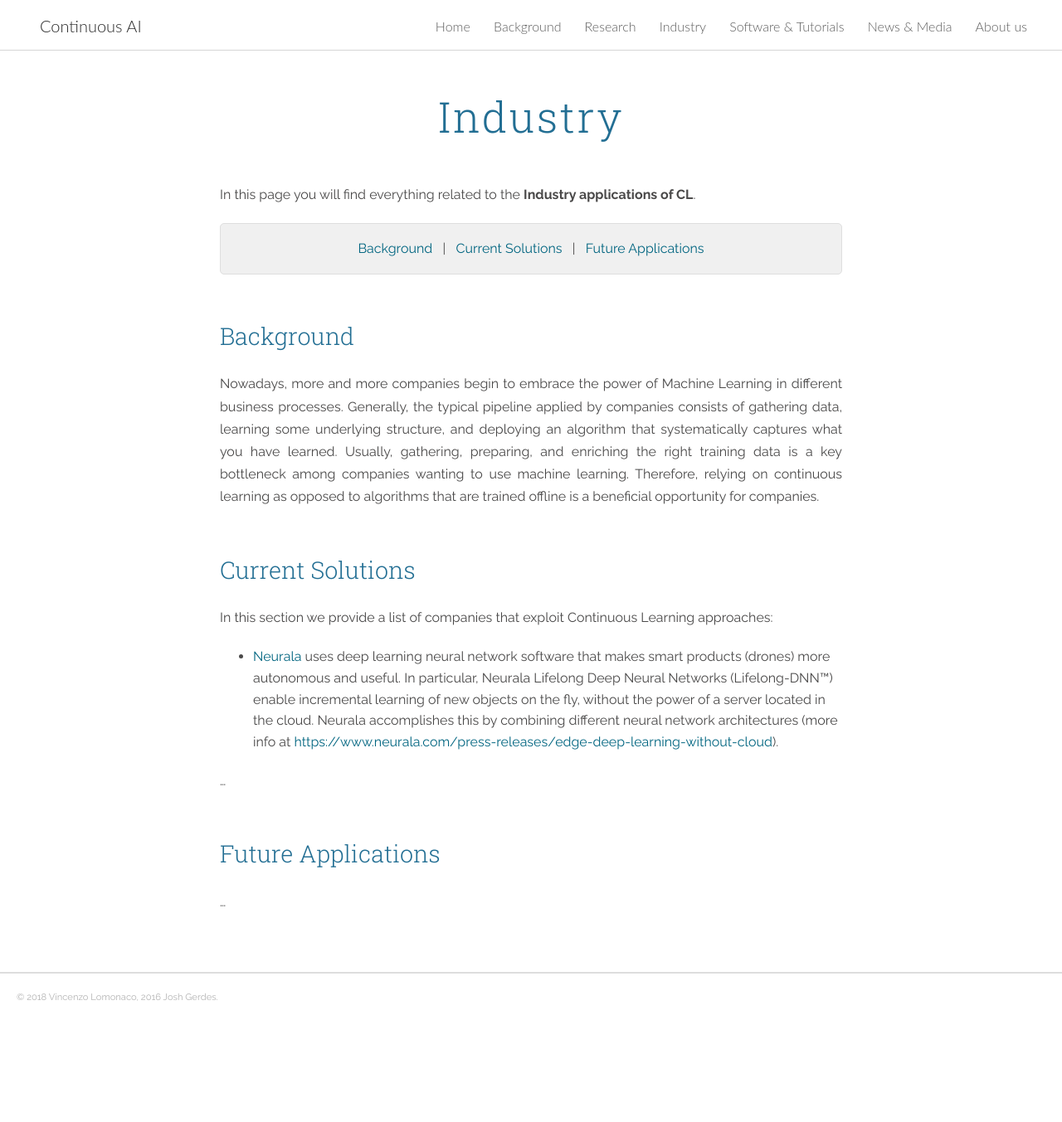
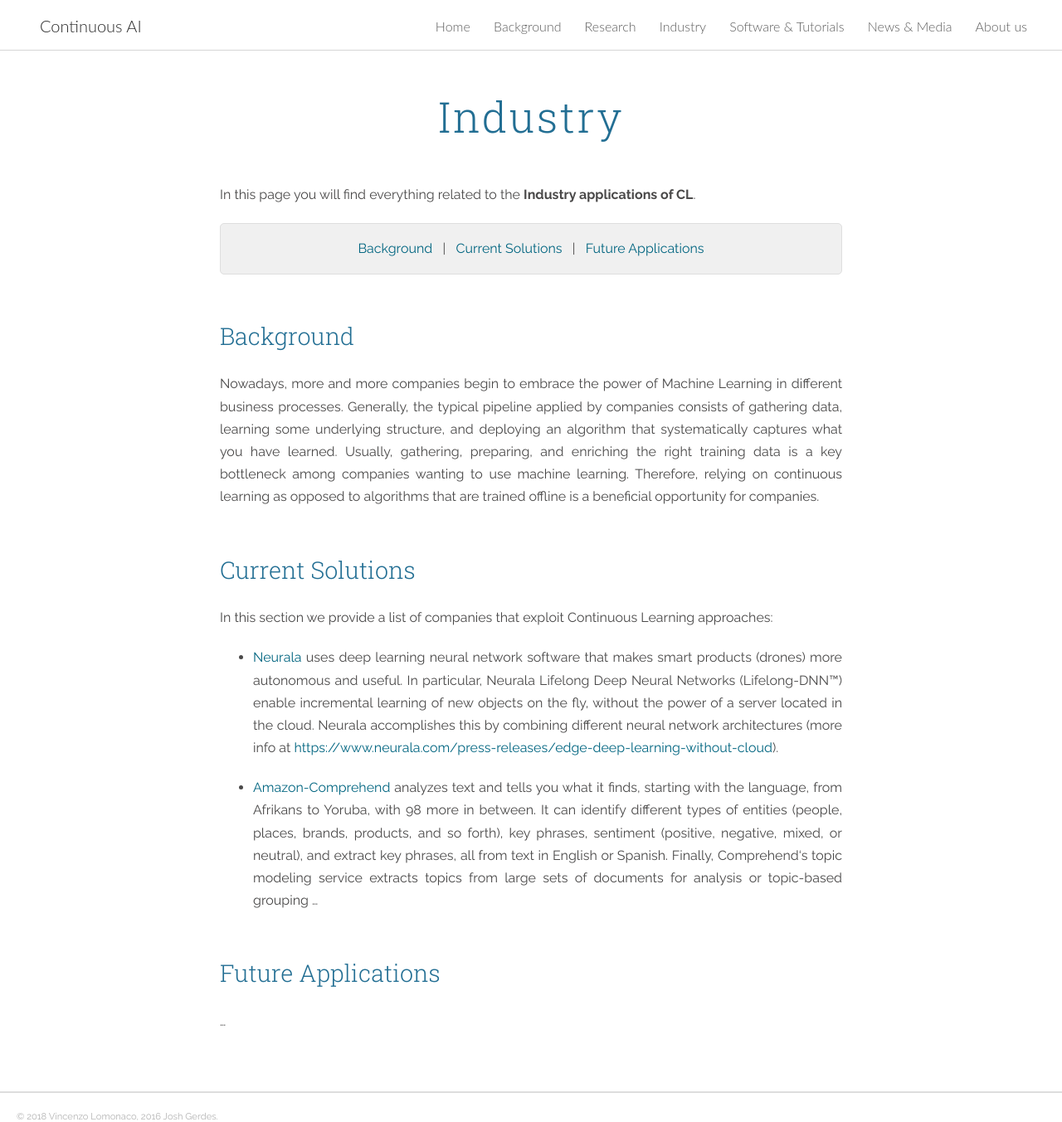
Before and after one commit to giparisi/website, a Jekyll site: the page built from industry.md, in a window 1280 px wide and 1353 px high. Shown: the whole window at 83% size. Built offline with Jekyll 4.4.1, drawn with Linux system fonts in a browser that asks for light colours; nearby versions of some CDN libraries.

Commit message:
added amazon

```diff
--- a/industry.md
+++ b/industry.md
@@ -21,6 +21,7 @@ In this section we provide a list of companies that exploit Continuous Learning
 
 - [Neurala][neurala] uses deep learning neural network software that makes smart products (drones) more autonomous and useful. In particular, Neurala Lifelong Deep Neural Networks (Lifelong-DNN™) enable incremental learning of new objects on the fly, without the power of a server located in the cloud. Neurala accomplishes this by combining different neural network architectures (more info at [https://www.neurala.com/press-releases/edge-deep-learning-without-cloud][neurala-lifelong]).
 
+-  [Amazon-Comprehend][Amazon-Comprehend] analyzes text and tells you what it finds, starting with the language, from Afrikans to Yoruba, with 98 more in between. It can identify different types of entities (people, places, brands, products, and so forth), key phrases, sentiment (positive, negative, mixed, or neutral), and extract key phrases, all from text in English or Spanish. Finally, Comprehend‘s topic modeling service extracts topics from large sets of documents for analysis or topic-based grouping
 ...
 
 <a href="#projects"></a>
@@ -31,3 +32,4 @@ In this section we provide a list of companies that exploit Continuous Learning
 [linkedin]: https://www.linkedin.com/in/vincenzo
 [neurala]: https://www.neurala.com/
 [neurala-lifelong]:https://www.neurala.com/press-releases/edge-deep-learning-without-cloud
+[Amazon-Comprehend]:https://aws.amazon.com/comprehend/
```
